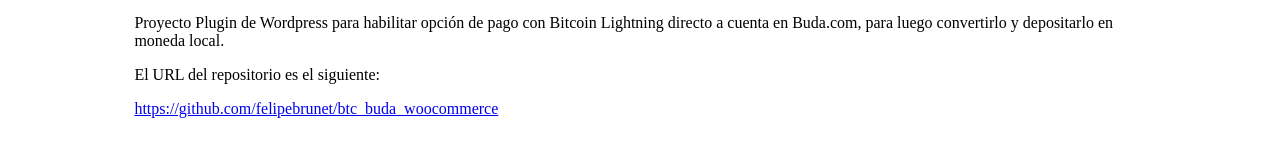
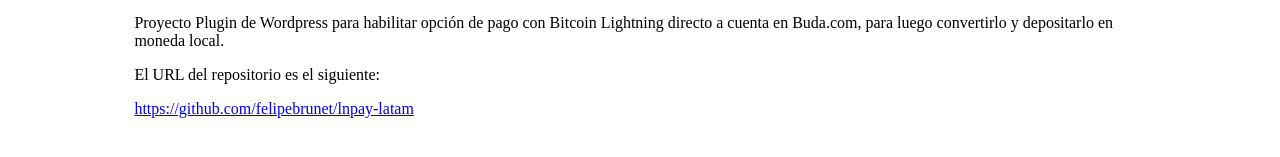
Before and after one commit to felipebrunet/felipebrunet.github.io, a Jekyll site: the page built from _posts/2023-06-14-plugin-wordpress-pago.md, in a window 1280 px wide. Shown: the part 162-319 px from the top of the page. Built offline with Jekyll 4.4.1, drawn with Linux system fonts in a browser that asks for light colours; some of the changed lines change nothing that is shown.

Commit message:
plugin URL edited

```diff
--- a/_posts/2023-06-14-plugin-wordpress-pago.md
+++ b/_posts/2023-06-14-plugin-wordpress-pago.md
@@ -6,7 +6,7 @@
 Proyecto Plugin de Wordpress para habilitar opción de pago con Bitcoin Lightning directo a cuenta en Buda.com, para luego convertirlo y depositarlo en moneda local.
 
 <p>El URL del repositorio es el siguiente:</p>
-<a href="https://github.com/felipebrunet/btc_buda_woocommerce" target="_blank">https://github.com/felipebrunet/btc_buda_woocommerce</a>
+<a href="https://github.com/felipebrunet/lnpay-latam" target="_blank">https://github.com/felipebrunet/lnpay-latam</a>
 
 
 <br><br><br>
```
Also changed, not shown: 4 other files.
